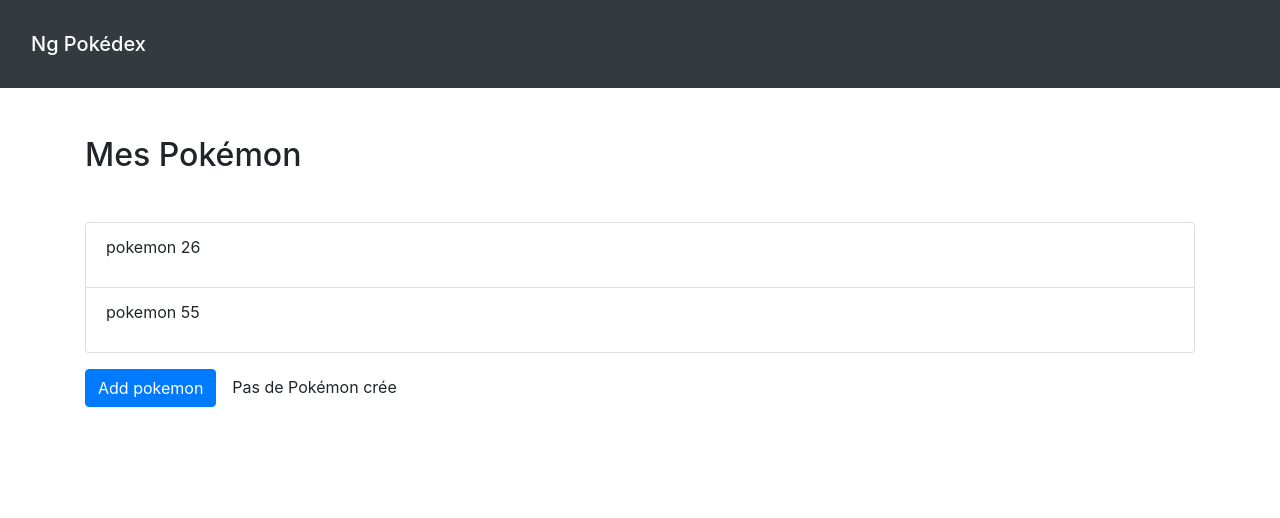
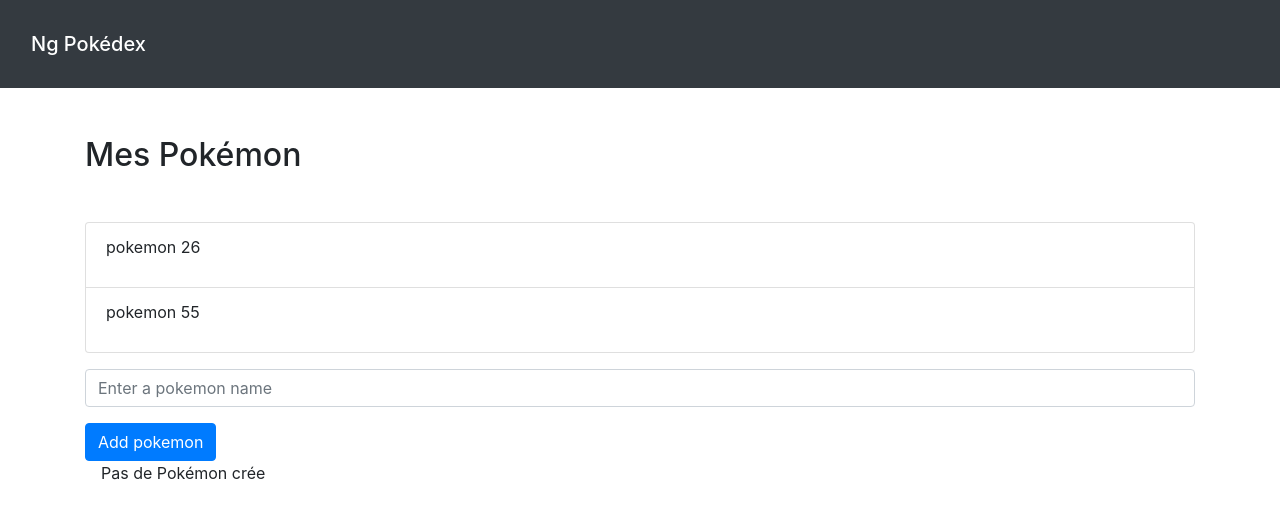
Before and after one commit to mvidailhet/cours-angular-pokedex, an Angular app: page / in a window 1280 px wide. Shown: the top 518 px of the page. Built offline with nearby package versions, Linux system fonts and the light colour scheme.

Commit message:
Récupération et utilisation des données d'un évènement du HTML

```diff
--- a/src/app/components/pokemon-list/pokemon-list.component.html
+++ b/src/app/components/pokemon-list/pokemon-list.component.html
@@ -8,6 +8,20 @@
   </li>
 </ul>
 <div class="py-3">
-  <button class="btn btn-primary" [disabled]="!allowNewPokemon" (click)="onAddPokemon()">Add pokemon</button>
+  <input
+    type="text"
+    class="form-control mb-3"
+    placeholder="Enter a pokemon name"
+    (input)="onUpdatePokemonName($event)"
+  />
+  <button
+    class="btn btn-primary"
+    [disabled]="!allowNewPokemon"
+    (click)="onAddPokemon()"
+    type="button"
+  >
+  Add pokemon
+  </button>
+  <div>{{ pokemonName }}</div>
   <span class="ml-3">{{ pokemonAdditionStatus }}</span>
 </div>
--- a/src/app/components/pokemon-list/pokemon-list.component.ts
+++ b/src/app/components/pokemon-list/pokemon-list.component.ts
@@ -8,6 +8,7 @@ import { Component, OnInit } from '@angular/core';
 export class PokemonListComponent implements OnInit {
   allowNewPokemon = false;
   pokemonAdditionStatus = 'Pas de Pokémon crée';
+  pokemonName = '';
 
   constructor() { }
 
@@ -21,4 +22,10 @@ export class PokemonListComponent implements OnInit {
     this.pokemonAdditionStatus = 'Pokémon ajouté !';
   }
 
+  onUpdatePokemonName(event: Event) {
+    console.log(event);
+    const inputElement = event.target as HTMLInputElement;
+    this.pokemonName = inputElement.value;
+  }
+
 }
```
